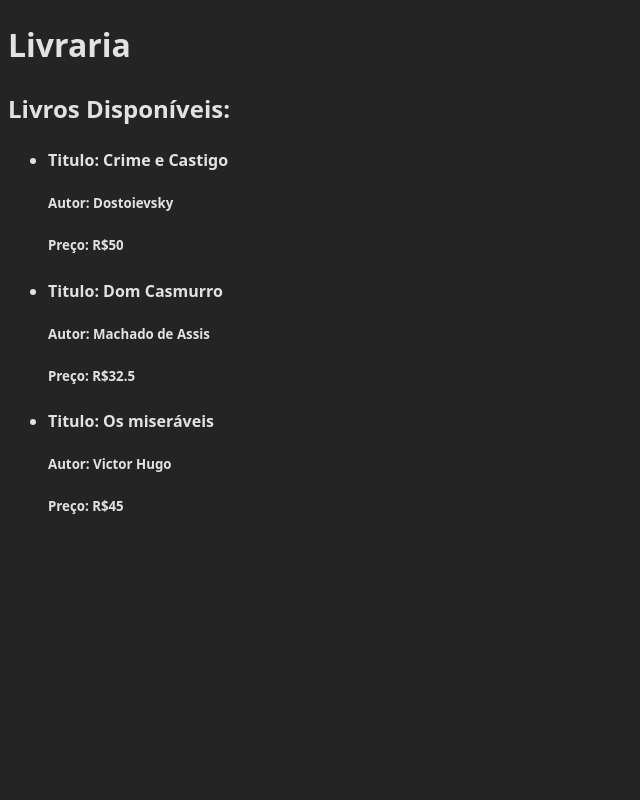
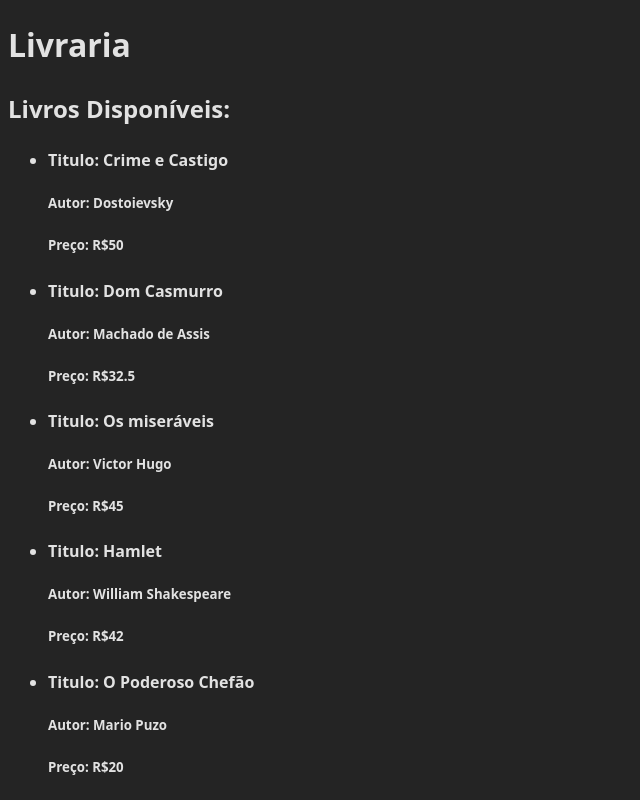
Before and after one commit to GuilhermeAyala/Livraria, a React (Vite) app: page / in a window 1280 px wide. Shown: the whole page, without its empty margins (0-640 px from the left). Built offline with nearby package versions, Linux system fonts and the light colour scheme.

Commit message:
Mudança na função AdicionarLivro()
Adição de uma nova array, para facilitar no ato de adicionar mais livros, seja no .js ou .jsx

```diff
--- a/src/data/books.js
+++ b/src/data/books.js
@@ -22,10 +22,18 @@ let Book3 = new Books(2, "Os miseráveis", "Victor Hugo", 1862, 45.00, true, 1);
 
 let books = [Book1, Book2, Book3]
 
-export function AdicionarLivro(){
-    books.push(new Books(3, "Hamlet", "William Shakespeare", 1623, 42.00, true, 1));
-    console.log("Livro adicionado com sucesso!");
+export function AdicionarLivros(...novosLivros){
+    novosLivros.forEach(book =>{
+        books.push(book);
+    });
+
+    console.log(`${novosLivros.length} livro(s) adicionados com sucesso!`);
+    return books;
 }
+AdicionarLivros(
+    new Books(3, "Hamlet", "William Shakespeare", 1623, 42.00, true, 1),
+    new Books(4, "O Poderoso Chefão", "Mario Puzo", 196, 20.00, true, 1),
+);
 
 export function ComprarLivro(total){//sem retorno no console, função auxiliar que retorna o valor total para uso em outras funções
     total = books.reduce((acc, book) => acc + book.getTotal(), 0);
@@ -74,7 +82,7 @@ export function FazerPagamento(desconto, dinheiro, pagamento, troco, total){
 
 export { books };
 //todas as funções estão funcionado
-//AdicionarLivro();
+//AdicionarLivros();
 //ComprarLivro();
 //DetalheDaCompra();
 //FazerPagamento();
```
